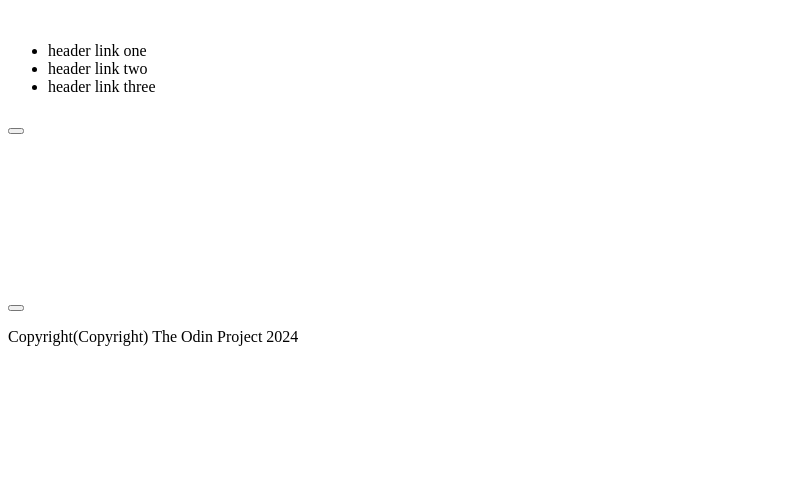
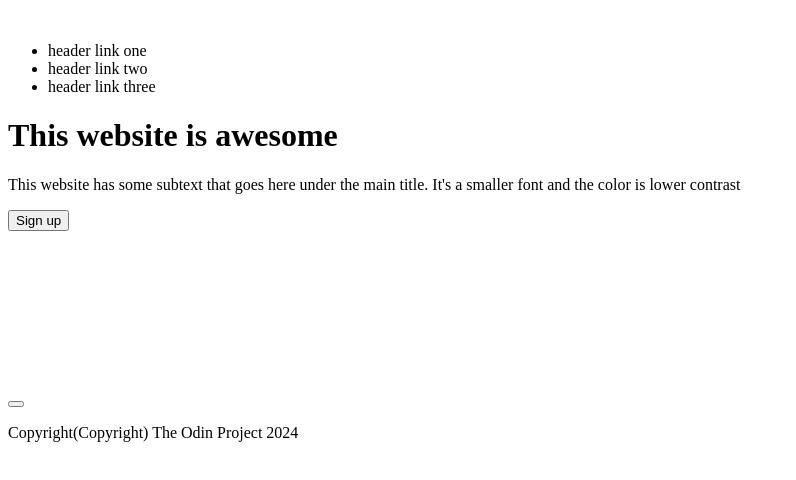
Before and after one commit to cecchiniluca/lp-odinProject, a plain HTML site: page index.html in a window 1280 px wide. Shown: the whole page, without its empty margins (0-796 px from the left). Drawn offline with Linux system fonts and the light colour scheme.

Commit message:
add text to hero section

```diff
--- a/index.html
+++ b/index.html
@@ -18,9 +18,9 @@
     </header>
 
     <div class="hero">
-        <h1></h1>
-        <p></p>
-        <button></button>
+        <h1>This website is awesome</h1>
+        <p>This website has some subtext that goes here under the main title. It's a smaller font and the color is lower contrast</p>
+        <button>Sign up</button>
         <img src="" alt="">
     </div>
 
```
